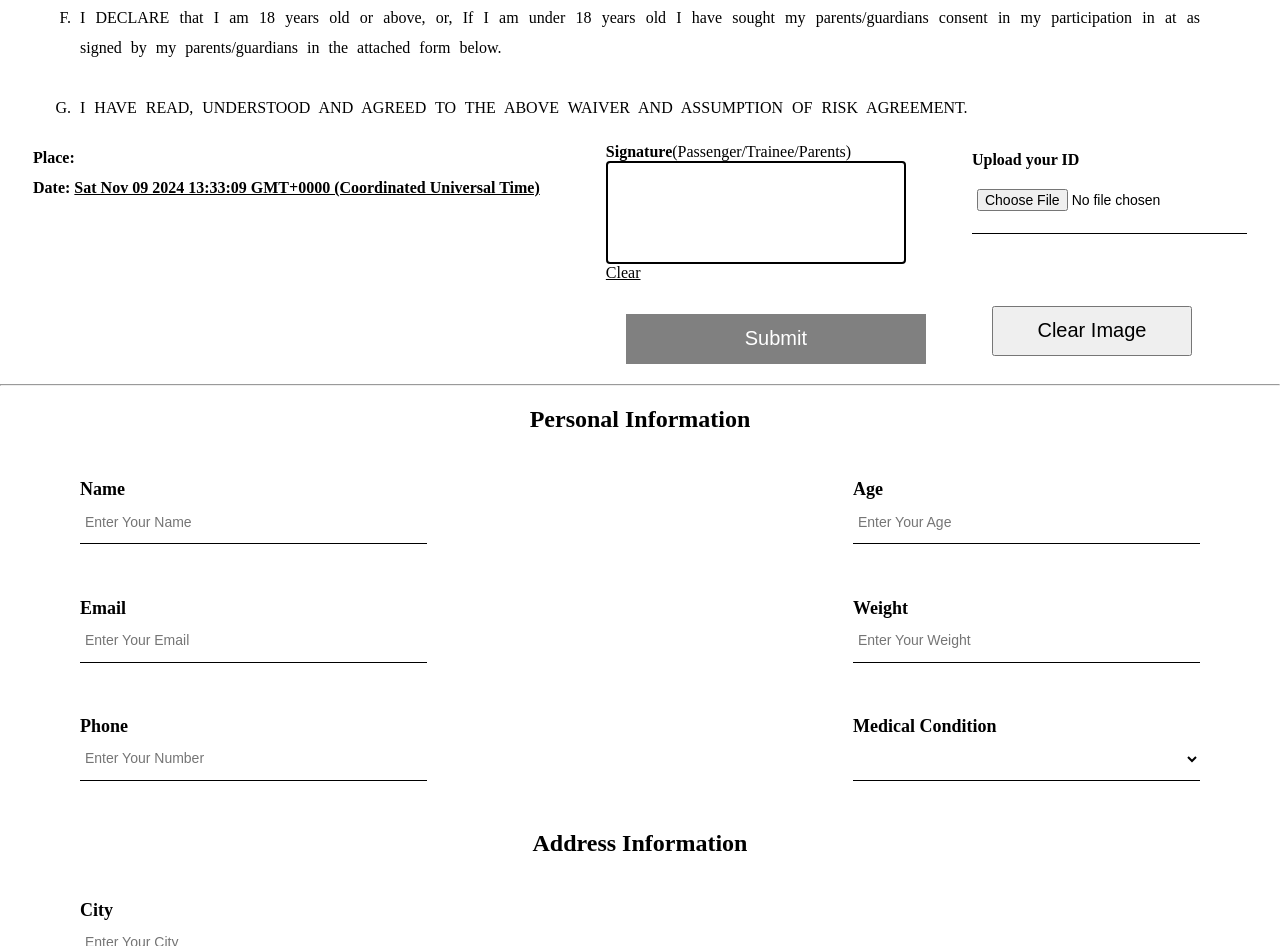
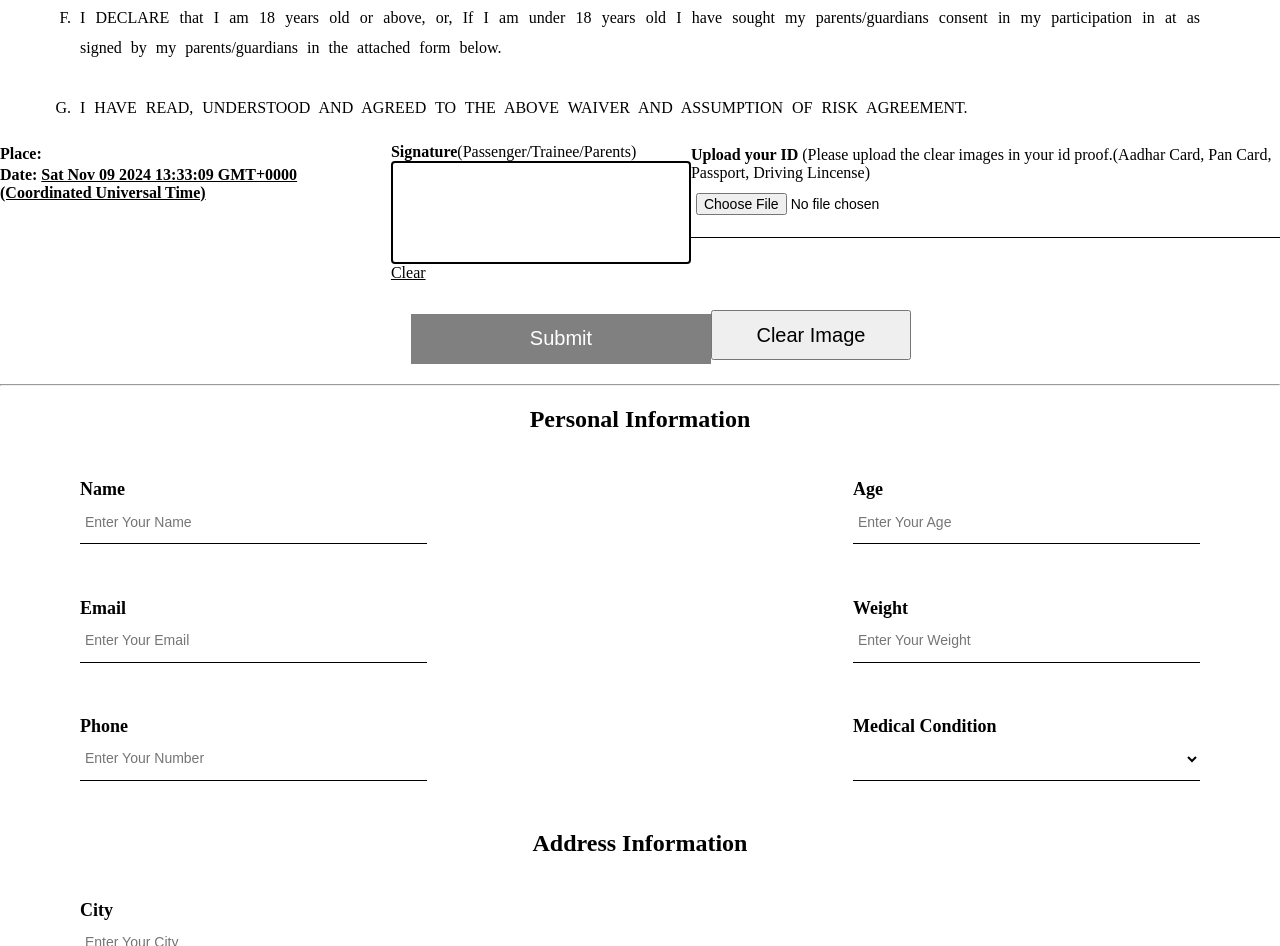
Before and after one commit to Vikas1922/CustomerDataReceivedForm, a plain HTML site: page form.html in a window 1280 px wide. Shown: the part 929-1875 px from the top of the page. Drawn offline with Linux system fonts and the light colour scheme.

Commit message:
Update form.html

```diff
--- a/form.html
+++ b/form.html
@@ -55,7 +55,7 @@
             </form>
         </span>
         <span class="l">
-          <p><b>Upload your ID</b></p>
+          <p><b>Upload your ID</b> (Please upload the clear images in your id proof.(Aadhar Card, Pan Card, Passport, Driving Lincense)</p>
           <form id="uploadForm">
             <input type="file" id="fileInput" accept="image/*" required>
             <br><br>
```
